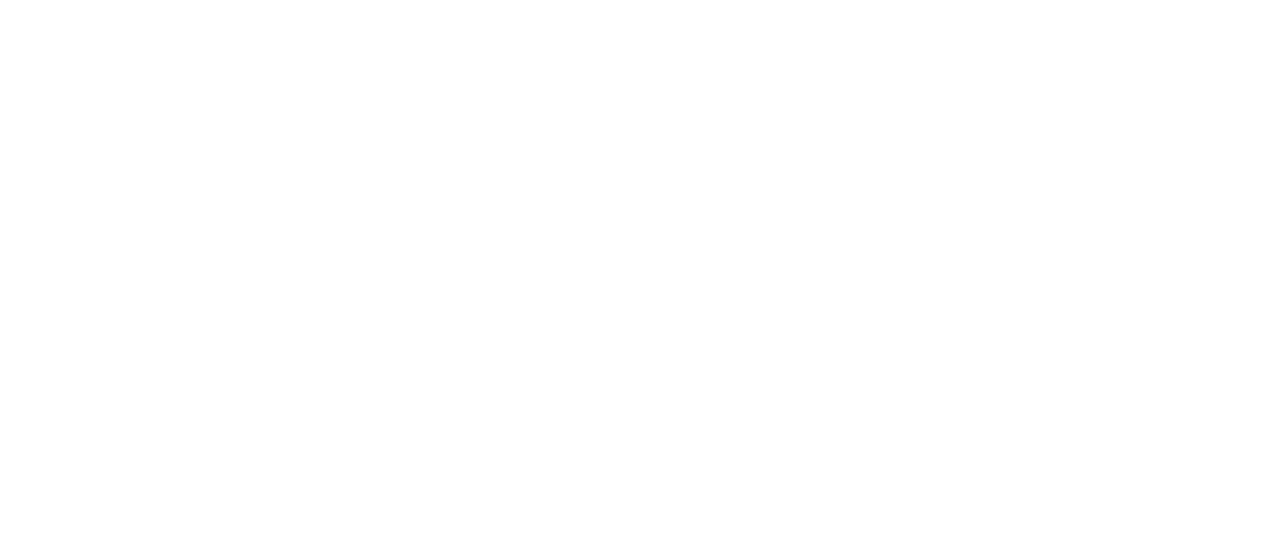
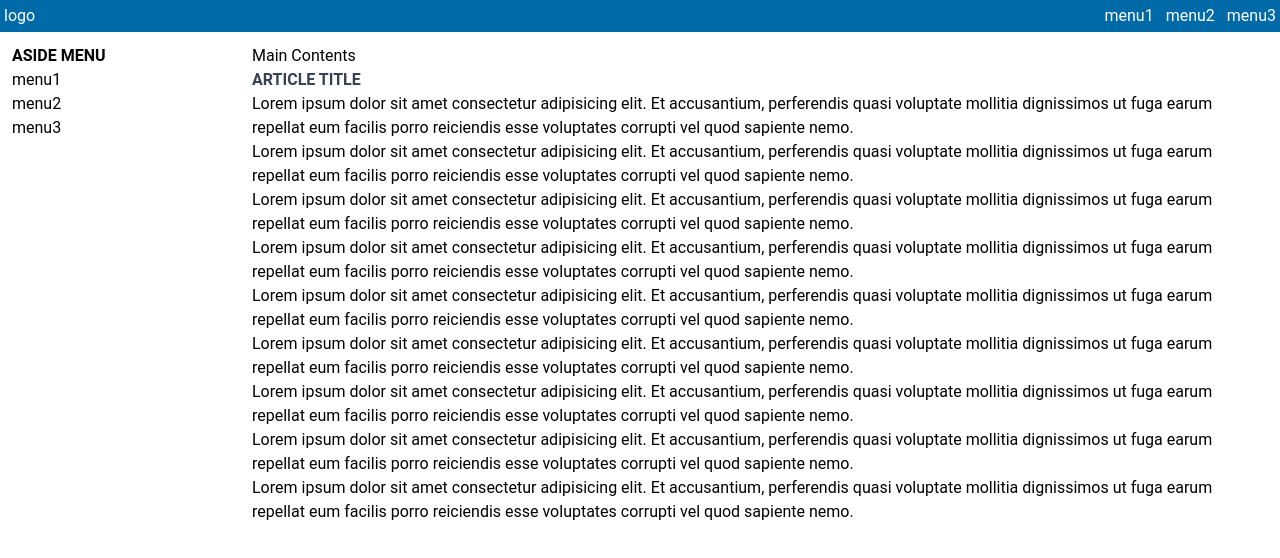
Before and after one commit to buniary/acme-portfolio, a plain HTML site: page tailwindcss_ex.html in a window 1280 px wide. Drawn offline with Linux system fonts and the light colour scheme.

Commit message:
feat: tailwind css 연습

```diff
--- /dev/null
+++ b/css/tailwind_ex.css
@@ -0,0 +1,10 @@
+@import "tailwindcss";
+@import url('https://fonts.googleapis.com/css2?family=Roboto:ital,wght@0,100..900;1,100..900&display=swap');
+
+body {
+  font-family: "Roboto", sans-serif;
+}
+
+.title {
+  @apply font-bold text-gray-700 uppercase
+}
--- a/tailwindcss_ex.html
+++ b/tailwindcss_ex.html
@@ -4,8 +4,46 @@
   <meta charset="UTF-8">
   <meta name="viewport" content="width=device-width, initial-scale=1.0">
   <title>tailwind css</title>
+  <!-- <link rel="stylesheet" href="css/tailwind_ex.css"> -->
+  <link rel="stylesheet" href="css/output.css">
 </head>
 <body>
+  <header class="bg-sky-700 text-white p-1">
+    <div class="flex justify-between">
+      <h1>logo</h1>
+      <nav>
+        <ul class="flex gap-3">
+          <li class="hover:underline">menu1</li>
+          <li class="hover:underline">menu2</li>
+          <li class="hover:underline">menu3</li>
+        </ul>
+      </nav>
+    </div>
+  </header>
 
+  <main class="flex">
+    <aside class="w-60 p-3 fixed hidden md:block">
+      <h2 class="font-bold uppercase">Aside Menu</h2>
+      <ul class="">
+          <li>menu1</li>
+          <li>menu2</li>
+          <li>menu3</li>
+        </ul>
+    </aside>
+    <section class="w-full p-3 md:ml-60">
+
+      <h2>Main Contents</h2>
+      <h3 class="title">article title</h3>
+      <article>Lorem ipsum dolor sit amet consectetur adipisicing elit. Et accusantium, perferendis quasi voluptate mollitia dignissimos ut fuga earum repellat eum facilis porro reiciendis esse voluptates corrupti vel quod sapiente nemo.</article>
+      <article>Lorem ipsum dolor sit amet consectetur adipisicing elit. Et accusantium, perferendis quasi voluptate mollitia dignissimos ut fuga earum repellat eum facilis porro reiciendis esse voluptates corrupti vel quod sapiente nemo.</article>
+      <article>Lorem ipsum dolor sit amet consectetur adipisicing elit. Et accusantium, perferendis quasi voluptate mollitia dignissimos ut fuga earum repellat eum facilis porro reiciendis esse voluptates corrupti vel quod sapiente nemo.</article>
+      <article>Lorem ipsum dolor sit amet consectetur adipisicing elit. Et accusantium, perferendis quasi voluptate mollitia dignissimos ut fuga earum repellat eum facilis porro reiciendis esse voluptates corrupti vel quod sapiente nemo.</article>
+      <article>Lorem ipsum dolor sit amet consectetur adipisicing elit. Et accusantium, perferendis quasi voluptate mollitia dignissimos ut fuga earum repellat eum facilis porro reiciendis esse voluptates corrupti vel quod sapiente nemo.</article>
+      <article>Lorem ipsum dolor sit amet consectetur adipisicing elit. Et accusantium, perferendis quasi voluptate mollitia dignissimos ut fuga earum repellat eum facilis porro reiciendis esse voluptates corrupti vel quod sapiente nemo.</article>
+      <article>Lorem ipsum dolor sit amet consectetur adipisicing elit. Et accusantium, perferendis quasi voluptate mollitia dignissimos ut fuga earum repellat eum facilis porro reiciendis esse voluptates corrupti vel quod sapiente nemo.</article>
+      <article>Lorem ipsum dolor sit amet consectetur adipisicing elit. Et accusantium, perferendis quasi voluptate mollitia dignissimos ut fuga earum repellat eum facilis porro reiciendis esse voluptates corrupti vel quod sapiente nemo.</article>
+      <article>Lorem ipsum dolor sit amet consectetur adipisicing elit. Et accusantium, perferendis quasi voluptate mollitia dignissimos ut fuga earum repellat eum facilis porro reiciendis esse voluptates corrupti vel quod sapiente nemo.</article>
+    </section>
+  </main>
 </body>
 </html>
```
Also changed, not shown: tailwindcss_cdn.html (added, +71 -0 lines), css/output.css (added), 1 other file.
